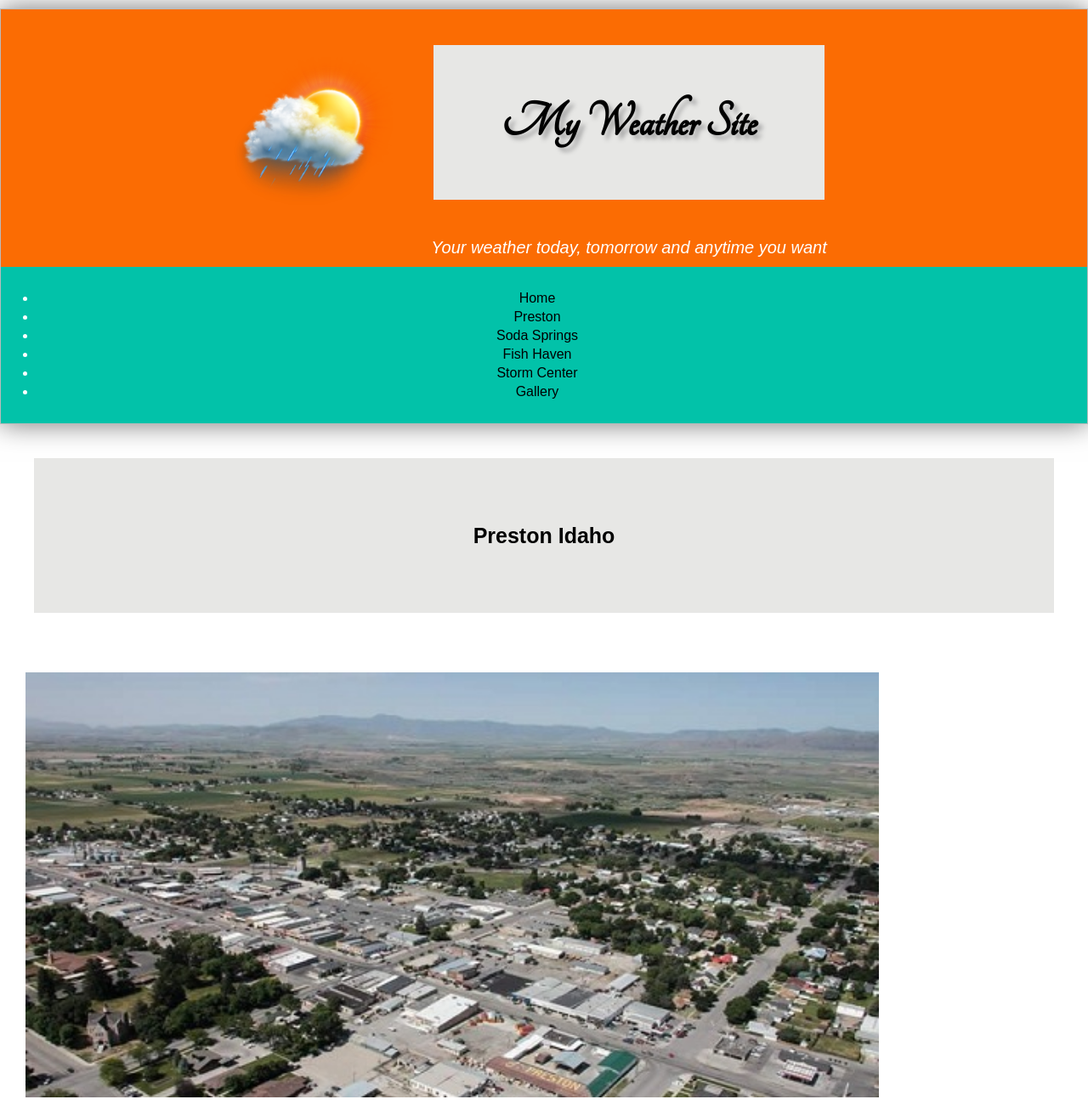
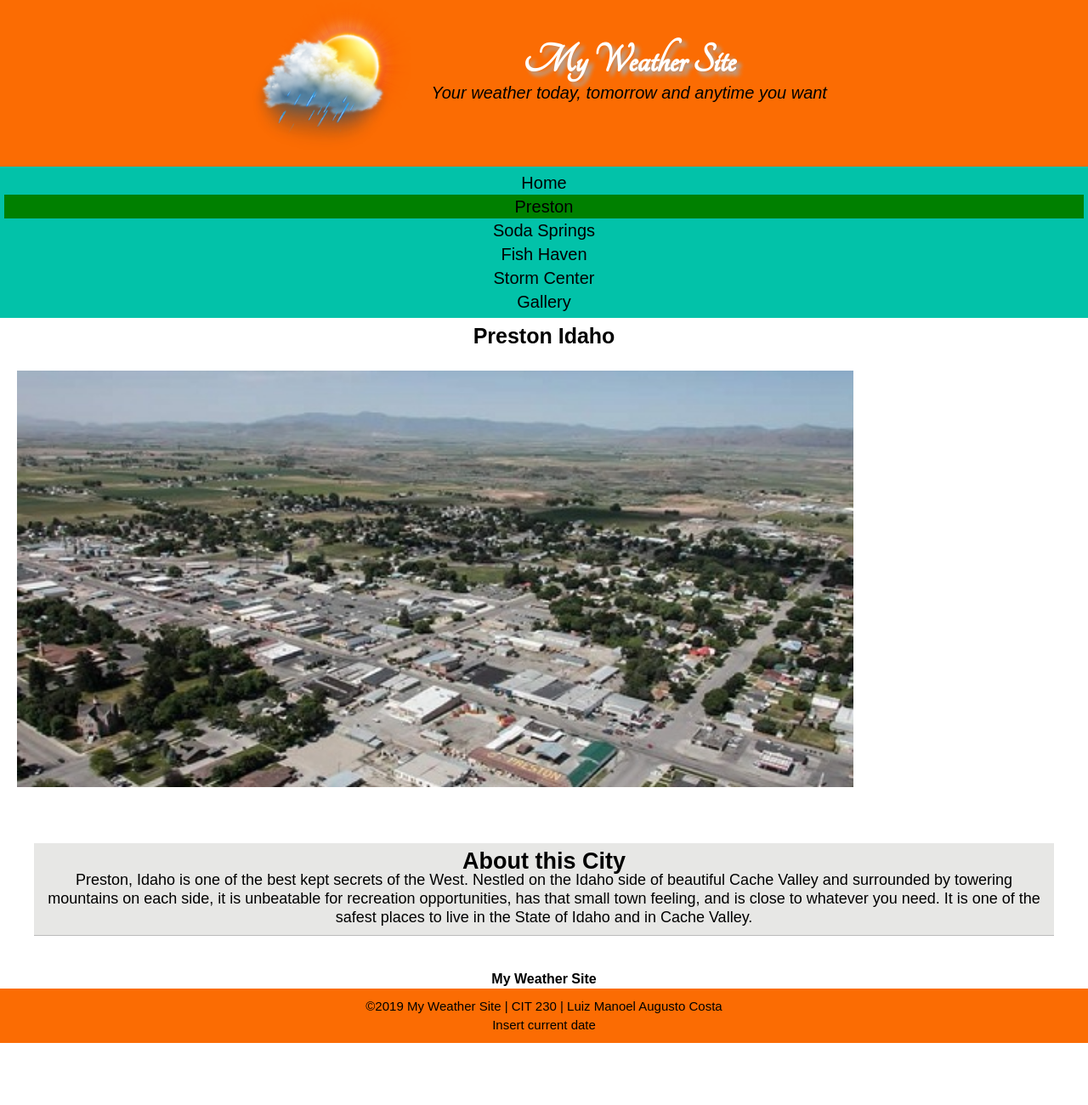
Before and after one commit to manusud2/manusud2.github.io, a plain HTML site: page assignments/lesson-4/preston-4.html in a window 1280 px wide. Shown: the top 1300 px of the page at 85% size. After the commit the page ends 1227 px from the top, so only its background shows below. Drawn offline with Linux system fonts and the light colour scheme.

Commit message:
Update Final

```diff
--- a/assignments/lesson-4/css/small-4.css
+++ b/assignments/lesson-4/css/small-4.css
@@ -16,16 +16,13 @@
     max-width: 100%;
     min-width: 80%;
     height: auto;
-    margin: 20px;
-    padding: 10px;
+    padding: 20px;
 }
 
 header
 {
-	margin: 10px auto;
+    margin: 0px;
 	background-color: #fb6c03;
-	border: 1px solid #bbb;
-	box-shadow: 0 0 30px #777;
     text-align: center;
     color: white;
 }
@@ -33,7 +30,7 @@ header
 #header-h1
 {
     font-family: 'Tangerine', serif;
-    font-size: 60px;
+    font-size: 50px;
     text-shadow: 5px 5px 5px #aaa;
 }
 
@@ -48,31 +45,32 @@ header img, .headings
 {
     font-style: italic;
     font-size: 20px;
-    margin: 5px;
-    padding: 5px;
-    color: white;
+    margin: 15px;
+    color: black;
 }
 
 nav
 {
-    padding: 1em 2em;
     background: #02c2a9;
 }
+
 nav ul
 {
-    display: block;
-    margin:10px;
-    padding: 0px;
+    padding: 5px;
 }
+
 nav li
 {
-    margin-right: 1em;
+    display: block;
+    font-size: 20px;
+    padding: 3px;
 }
 
 nav li a
 {
     color: black;
 }
+
 nav li > a
 {
     text-decoration: none;
@@ -80,7 +78,7 @@ nav li > a
 
 .active
 {
-    background-color: #4CAF50;
+    background: green;
 }
 
 body
@@ -91,32 +89,32 @@ body
     color: black;
 }
 
-h1
+h4
 {
-    font-size: 25px;
-    background:#e7e7e5;
-    color: #000000;
     text-align: center;
-    margin: 40px;
-    padding: 80px;
 }
 
-h2
+#main-h1
+{
+    text-align: center;
+    font-size: 25px;
+    margin: 10px;
+}
+article
 {
     font-size: 18px;
     text-align: center;
     border-bottom: 1px solid #bbb;
     margin: 40px;
-    padding: 80px;
+    padding: 10px;
     background: #e7e7e5;
     color: black;
 }
 
 footer
 {
-    margin: 1.25rem auto;
-    padding: 40px;
-    max-width: 900px;
+    margin: 0px;
+    padding: 10px;
     font-size: 15px;
     background: #fb6c03;
     color: black;
--- a/assignments/lesson-4/preston-4.html
+++ b/assignments/lesson-4/preston-4.html
@@ -21,7 +21,7 @@
       <nav>
         <ul>
             <li><a href="#">Home</a></li>
-            <li><a classe="active" href="#">Preston</a></li>
+            <li class="active"><a href="#">Preston</a></li>
             <li><a href="#">Soda Springs</a></li>
             <li><a href="#">Fish Haven</a></li>
             <li><a href="#">Storm Center</a></li>
@@ -32,7 +32,7 @@
     </header>
 
     <main>
-      <h1>Preston Idaho</h1>
+      <h1 id="main-h1">Preston Idaho</h1>
       <img id="img-preston" src="images/Preston_Image.jpg" alt="The Preston City">
       <article>
         <h2>About this City</h2>
```
Also changed, not shown: 1 other file.
